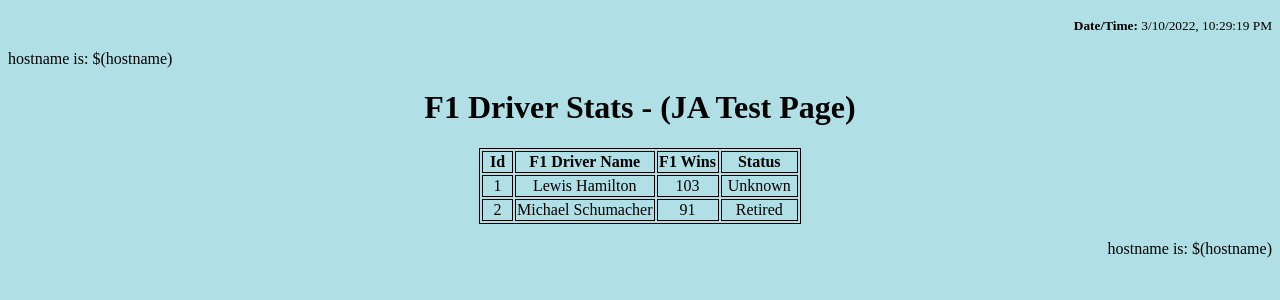
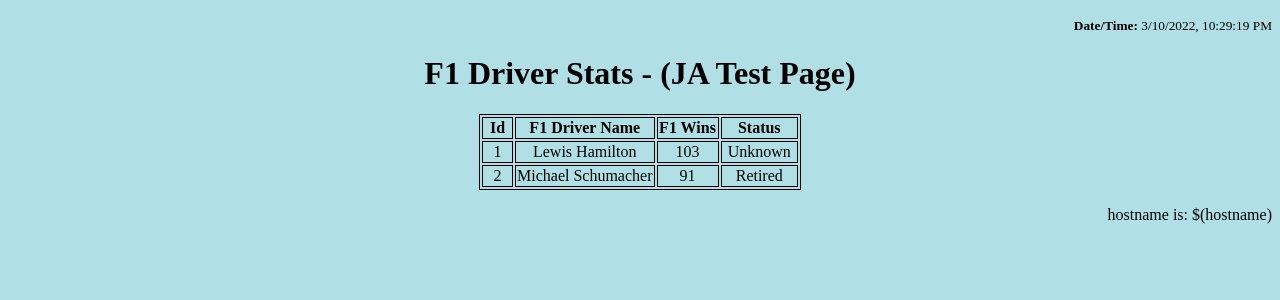
Before and after one commit to Jaikar11/JaFlaskWebDbAppSrvr, a Flask app: page / in a window 1280 px wide. Shown: the top 300 px of the page. Run offline with Flask 2, Linux system fonts and the light colour scheme; data comes from the database, SQL or seed files in the repository.

Commit message:
updated version

```diff
--- a/templates/home.html
+++ b/templates/home.html
@@ -16,7 +16,6 @@
     <p align="right"><small><b>Date/Time:</b> <span id="datetime"></span></small> </p>
     <script>var dt = new Date();
 document.getElementById("datetime").innerHTML=dt.toLocaleString();</script>
-<p> hostname is: $(hostname)</p>
 </header>
 <h1><center>F1 Driver Stats - (JA Test Page)</center></h1>
 
```
